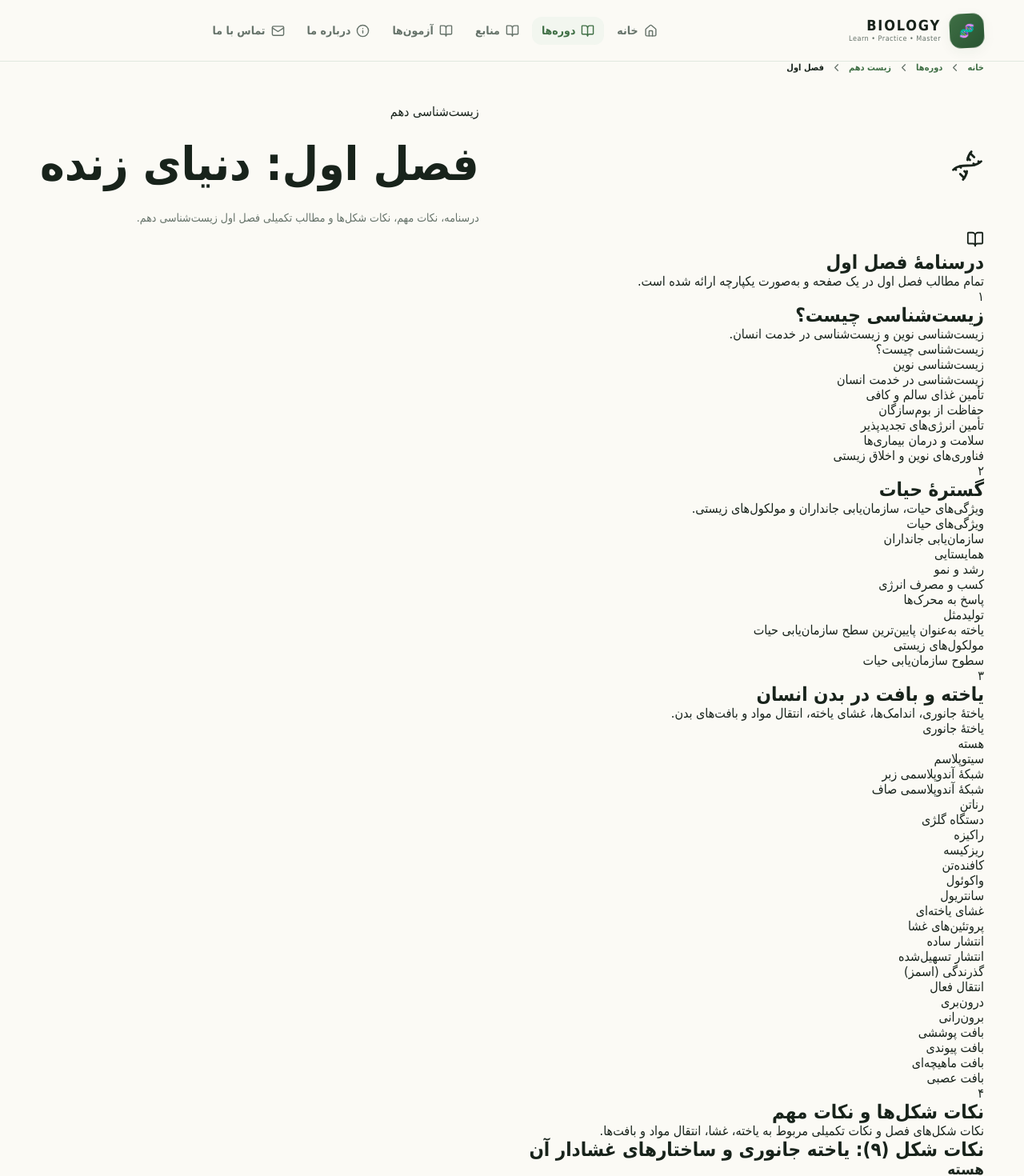
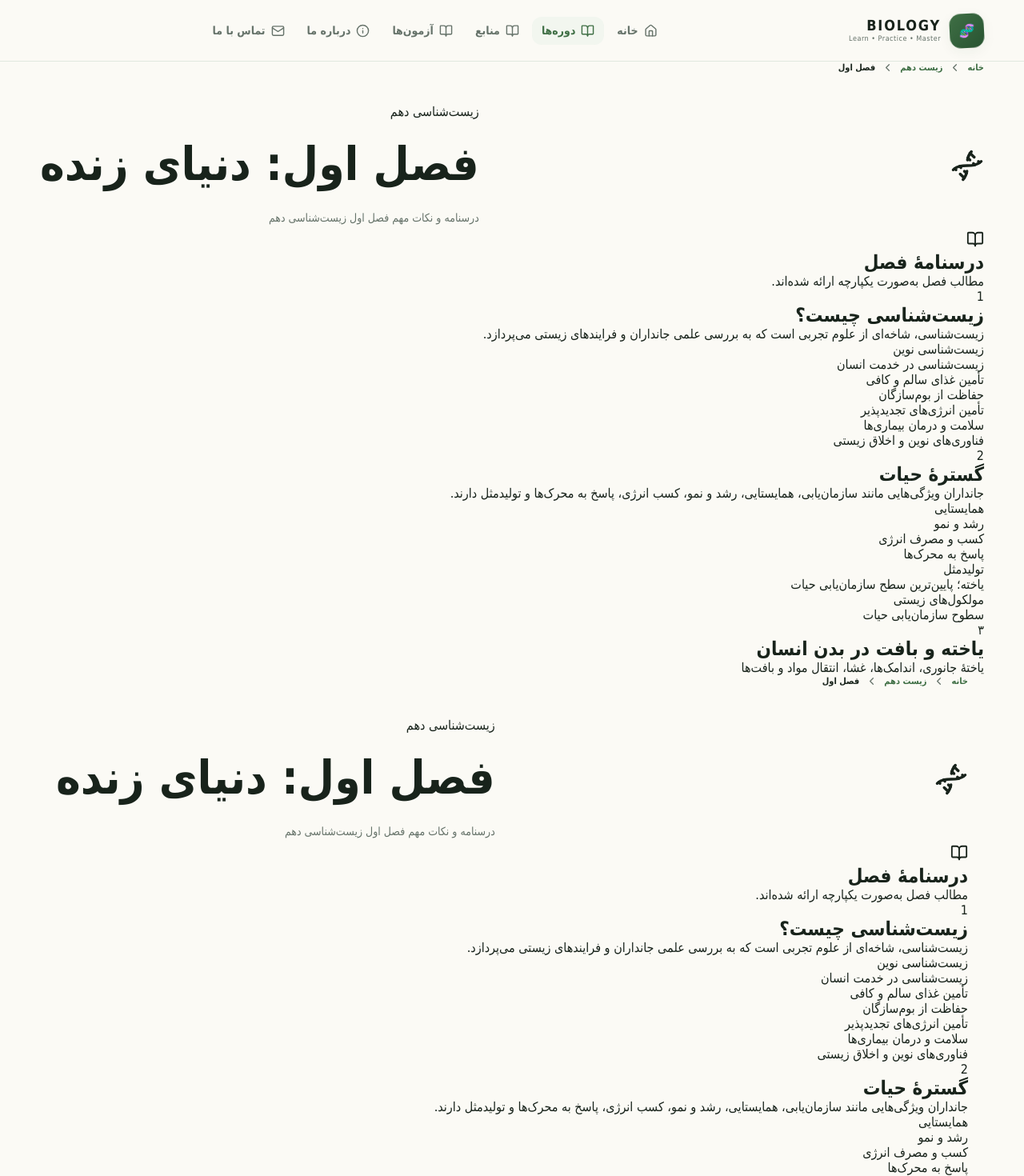
Before and after one commit to pejhanbio-cmd/biology, a React (Vite) app: page /biology/courses/biology-10/chapter-1 in a window 1280 px wide. Shown: the top 1470 px of the page at 80% size. Built offline with nearby package versions, Linux system fonts and the light colour scheme.

Commit message:
Update Biology10Chapter1.jsx

```diff
--- a/src/pages/Biology10Chapter1.jsx
+++ b/src/pages/Biology10Chapter1.jsx
@@ -1,260 +1,171 @@
 import { Link } from "react-router-dom";
-import {
-  BookOpen,
-  ChevronLeft,
-  Dna,
-  Microscope,
-} from "lucide-react";
+import { BookOpen, ChevronLeft, Dna, Microscope } from "lucide-react";
+import FigureNotesChapter1 from "../components/biology10/FigureNotesChapter1";
+import CellLesson from "../components/biology10/CellLesson";
+import MembraneLesson from "../components/biology10/MembraneLesson";
+import TransportLesson from "../components/biology10/TransportLesson";
+import TissueLesson from "../components/biology10/TissueLesson";
 
-import FigureNotesChapter1 from "../components/biology10/FigureNotesChapter1";
+const sections = [
+  {
+    title: "زیست‌شناسی چیست؟",
+    text: "زیست‌شناسی، شاخه‌ای از علوم تجربی است که به بررسی علمی جانداران و فرایندهای زیستی می‌پردازد.",
+    items: [
+      "زیست‌شناسی نوین",
+      "زیست‌شناسی در خدمت انسان",
+      "تأمین غذای سالم و کافی",
+      "حفاظت از بوم‌سازگان",
+      "تأمین انرژی‌های تجدیدپذیر",
+      "سلامت و درمان بیماری‌ها",
+      "فناوری‌های نوین و اخلاق زیستی",
+    ],
+  },
+  {
+    title: "گسترهٔ حیات",
+    text: "جانداران ویژگی‌هایی مانند سازمان‌یابی، همایستایی، رشد و نمو، کسب انرژی، پاسخ به محرک‌ها و تولیدمثل دارند.",
+    items: [
+      "همایستایی",
+      "رشد و نمو",
+      "کسب و مصرف انرژی",
+      "پاسخ به محرک‌ها",
+      "تولیدمثل",
+      "یاخته؛ پایین‌ترین سطح سازمان‌یابی حیات",
+      "مولکول‌های زیستی",
+      "سطوح سازمان‌یابی حیات",
+    ],
+  },
+];
 
 function Biology10Chapter1() {
   return (
     <main className="chapter-page">
 
-      {/* معرفی فصل */}
       <section className="chapter-hero">
         <div className="container">
-
           <div className="chapter-breadcrumb">
             <Link to="/">خانه</Link>
             <ChevronLeft size={15} />
-
-            <Link to="/courses">دوره‌ها</Link>
+            <Link to="/courses/biology-10">زیست دهم</Link>
             <ChevronLeft size={15} />
-
-            <Link to="/courses/biology-10">
-              زیست دهم
-            </Link>
-            <ChevronLeft size={15} />
-
             <span>فصل اول</span>
           </div>
 
           <div className="chapter-hero-content">
-
             <div className="chapter-icon">
-              <Dna size={42} strokeWidth={1.6} />
+              <Dna size={42} />
             </div>
 
             <div>
-              <span className="chapter-eyebrow">
-                زیست‌شناسی دهم
-              </span>
-
-              <h1>
-                فصل اول: دنیای زنده
-              </h1>
-
-              <p>
-                درسنامه، نکات مهم، نکات شکل‌ها و مطالب تکمیلی
-                فصل اول زیست‌شناسی دهم.
-              </p>
+              <span className="chapter-eyebrow">زیست‌شناسی دهم</span>
+              <h1>فصل اول: دنیای زنده</h1>
+              <p>درسنامه و نکات مهم فصل اول زیست‌شناسی دهم</p>
             </div>
-
           </div>
         </div>
       </section>
 
-
-      {/* محتوای فصل */}
       <section className="chapter-content">
         <div className="container">
 
           <div className="chapter-intro">
-
-            <div className="section-icon">
             <BookOpen size={22} />
+            <div>
+              <h2>درسنامهٔ فصل</h2>
+              <p>مطالب فصل به‌صورت یکپارچه ارائه شده‌اند.</p>
+            </div>
           </div>
 
+          {sections.map((section, index) => (
+            <section className="chapter-section" key={section.title}>
+              <div className="chapter-section-heading">
+                <span>{index + 1}</span>
                 <div>
-              <h2>
-                درسنامهٔ فصل اول
-              </h2>
-
-              <p>
-                تمام مطالب فصل اول در یک صفحه و به‌صورت
-                یکپارچه ارائه شده است.
-              </p>
+                  <h2>{section.title}</h2>
+                  <p>{section.text}</p>
                 </div>
-
-          </div>
-
-
-          {/* بخش اول */}
-          <section className="chapter-section">
-
-            <div className="chapter-section-heading">
-
-              <span>۱</span>
-
-              <div>
-                <h2>
-                  زیست‌شناسی چیست؟
-                </h2>
-
-                <p>
-                  زیست‌شناسی نوین و زیست‌شناسی در خدمت انسان.
-                </p>
-              </div>
-
               </div>
 
               <div className="chapter-topic-list">
+                {section.items.map((item) => (
+                  <div key={item}>{item}</div>
+                ))}
+              </div>
+            </section>
+          ))}
 
-              <div>زیست‌شناسی چیست؟</div>
-              <div>زیست‌شناسی نوین</div>
-              <div>زیست‌شناسی در خدمت انسان</div>
-              <div>تأمین غذای سالم و کافی</div>
-              <div>حفاظت از بوم‌سازگان</div>
-              <div>تأمین انرژی‌های تجدیدپذیر</div>
-              <div>سلامت و درمان بیماری‌ها</div>
-              <div>فناوری‌های نوین و اخلاق زیستی</div>
-
+          <section className="chapter-section">
+            <div className="chapter-section-heading">
+              <span>۳</span>
+              <div>
+                <h2>یاخته و بافت در بدن انسان</h2>
+                <p>یاختهٔ جانوری، اندامک‌ها، غشا، انتقال مواد و بافت‌ها</p>
+              </div>
             </div>
 
+            <CellLesson />
           </section>
 
-
-          {/* بخش دوم */}
           <section className="chapter-section">
-
             <div className="chapter-section-heading">
-
-              <span>۲</span>
-
+              <span>۴</span>
               <div>
-                <h2>
-                  گسترهٔ حیات
-                </h2>
-
-                <p>
-                  ویژگی‌های حیات، سازمان‌یابی جانداران
-                  و مولکول‌های زیستی.
-                </p>
+                <h2>غشای یاخته‌ای و پروتئین‌های غشا</h2>
+                <p>ساختار غشا، فسفولیپیدها، کلسترول و پروتئین‌ها</p>
+              </div>
             </div>
 
+            <MembraneLesson />
+          </section>
+
+          <section className="chapter-section">
+            <div className="chapter-section-heading">
+              <span>۵</span>
+              <div>
+                <h2>ورود و خروج مواد از یاخته</h2>
+                <p>انتشار ساده، تسهیل‌شده، اسمز، انتقال فعال، درون‌بری و برون‌رانی</p>
+              </div>
             </div>
 
-            <div className="chapter-topic-list">
+            <TransportLesson />
+          </section>
 
-              <div>ویژگی‌های حیات</div>
-              <div>سازمان‌یابی جانداران</div>
-              <div>همایستایی</div>
-              <div>رشد و نمو</div>
-              <div>کسب و مصرف انرژی</div>
-              <div>پاسخ به محرک‌ها</div>
-              <div>تولیدمثل</div>
+          <section className="chapter-section">
+            <div className="chapter-section-heading">
+              <span>۶</span>
               <div>
-                یاخته به‌عنوان پایین‌ترین سطح سازمان‌یابی حیات
+                <h2>بافت‌های بدن انسان</h2>
+                <p>بافت پوششی، پیوندی، عصبی و ویژگی‌های حیات</p>
               </div>
-              <div>مولکول‌های زیستی</div>
-              <div>سطوح سازمان‌یابی حیات</div>
-
             </div>
 
+            <TissueLesson />
           </section>
 
-
-          {/* بخش سوم */}
           <section className="chapter-section">
-
             <div className="chapter-section-heading">
-
-              <span>۳</span>
-
+              <span>۷</span>
               <div>
-                <h2>
-                  یاخته و بافت در بدن انسان
-                </h2>
-
-                <p>
-                  یاختهٔ جانوری، اندامک‌ها، غشای یاخته،
-                  انتقال مواد و بافت‌های بدن.
-                </p>
+                <h2>نکات شکل‌ها</h2>
+                <p>شکل‌های مهم فصل اول</p>
               </div>
-
-            </div>
-
-            <div className="chapter-topic-list">
-
-              <div>یاختهٔ جانوری</div>
-              <div>هسته</div>
-              <div>سیتوپلاسم</div>
-              <div>شبکهٔ آندوپلاسمی زبر</div>
-              <div>شبکهٔ آندوپلاسمی صاف</div>
-              <div>رناتن</div>
-              <div>دستگاه گلژی</div>
-              <div>راکیزه</div>
-              <div>ریزکیسه</div>
-              <div>کافنده‌تن</div>
-              <div>واکوئول</div>
-              <div>سانتریول</div>
-              <div>غشای یاخته‌ای</div>
-              <div>پروتئین‌های غشا</div>
-              <div>انتشار ساده</div>
-              <div>انتشار تسهیل‌شده</div>
-              <div>گذرندگی (اسمز)</div>
-              <div>انتقال فعال</div>
-              <div>درون‌بری</div>
-              <div>برون‌رانی</div>
-              <div>بافت پوششی</div>
-              <div>بافت پیوندی</div>
-              <div>بافت ماهیچه‌ای</div>
-              <div>بافت عصبی</div>
-
-            </div>
-
-          </section>
-
-
-          {/* نکات شکل‌ها */}
-          <section className="chapter-section">
-
-            <div className="chapter-section-heading">
-
-              <span>۴</span>
-
-              <div>
-                <h2>
-                  نکات شکل‌ها و نکات مهم
-                </h2>
-
-                <p>
-                  نکات شکل‌های فصل و نکات تکمیلی مربوط به
-                  یاخته، غشا، انتقال مواد و بافت‌ها.
-                </p>
-              </div>
-
             </div>
 
             <FigureNotesChapter1 />
-
           </section>
 
-
-          {/* یادداشت پایانی */}
           <section className="chapter-note">
-
             <Microscope size={22} />
-
             <div>
-              <h3>
-                نکته
-              </h3>
-
+              <h3>جمع‌بندی</h3>
               <p>
-                مطالب این صفحه به‌صورت یکپارچه برای مطالعهٔ
-                فصل اول تنظیم شده‌اند و دیگر نیازی به ورود
-                جداگانه به گفتارها وجود ندارد.
+                زیست‌شناسی، گسترهٔ حیات، یاخته، غشا، انتقال مواد
+                و بافت‌های بدن از محورهای اصلی این فصل هستند.
               </p>
             </div>
-
           </section>
 
         </div>
       </section>
-
     </main>
   );
 }
```
Lines whose indentation alone changed are shown as unchanged.
